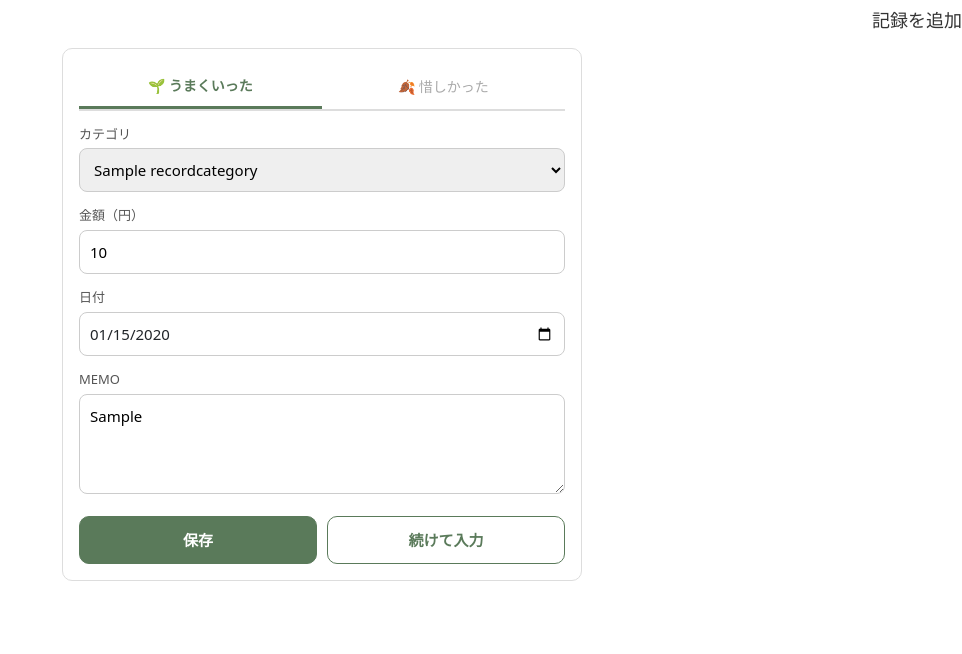
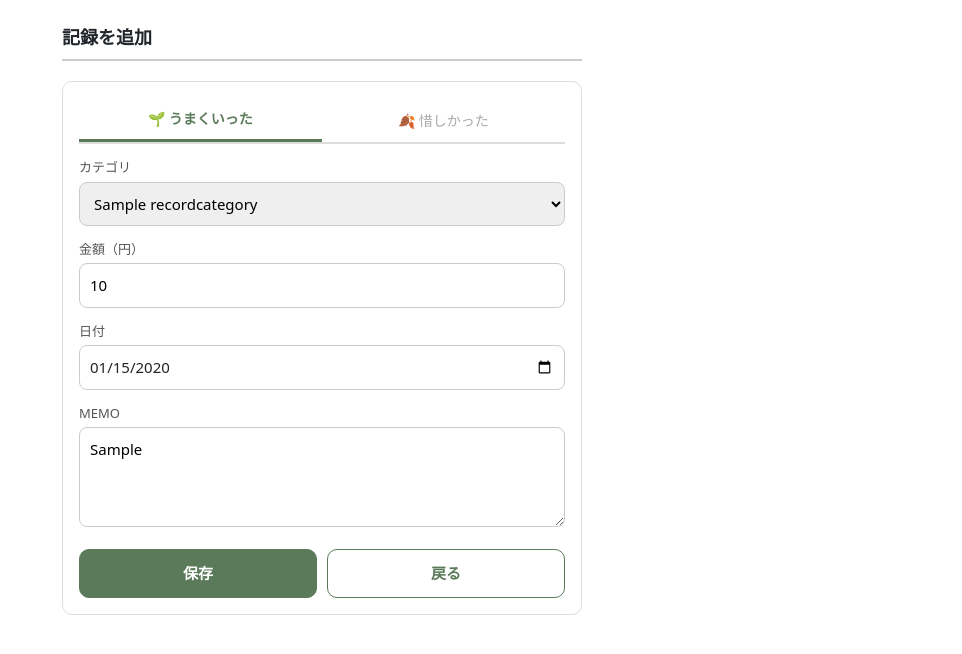
Before and after one commit to m1s0ra392-spec/Furikaeri-Wallet, a Django app: page /records/1/edit/ in a window 1280 px wide. Shown: the part 57-711 px from the top of the page, without its empty margins (318-1280 px from the left). Run offline with Django 5.2, Linux system fonts and the light colour scheme; a user stored in the database is signed in; tables that the repository leaves empty hold one stand-in row (values such as "Sample post"); some web fonts are replaced.

Commit message:
記録入力画面変更

```diff
--- a/records/views.py
+++ b/records/views.py
@@ -119,14 +119,15 @@ def record_create(request):
             record = form.save(commit=False)
             record.user = request.user
             record.save()
+            form = RecordForm()
             # 「続けて入力」ボタンが押された場合
             if request.POST.get("continue"):
-                form = RecordForm()   # フォームをリセット
-                saved = True          # モーダルを出す
+                saved = True
+                return_to_calendar = False  # ← カレンダーには戻らない
             else:
-                form = RecordForm()
-                saved = True  # モーダルを出す
-                return_to_calendar = True  # カレンダーへ戻るフラグ
+                saved = True
+                return_to_calendar = True
+         # バリデーションエラーの場合はformをそのまま使う
     else:
         form = RecordForm()
 
@@ -213,17 +214,23 @@ def record_list(request):
 @login_required
 def record_update(request, pk):
     record = get_object_or_404(Record, pk=pk, user=request.user)
+    saved = False
+    return_to_calendar = False
 
     if request.method == "POST":
         form = RecordForm(request.POST, instance=record)
         if form.is_valid():
             form.save()
-            return redirect("records:record_list")
+            form = RecordForm(instance=record)
+            saved = True
+            return_to_calendar = True
     else:
         form = RecordForm(instance=record)
 
     return render(request, "records/record_form.html", {
         "form": form,
+        "saved": saved,
+        "return_to_calendar": return_to_calendar,
         "edit_category_type": record.category.type,
         "edit_category_id":   record.category.id,
         "success_categories": RecordCategory.objects.filter(user=request.user, type=0),
--- a/templates/records/record_form.html
+++ b/templates/records/record_form.html
@@ -4,9 +4,13 @@
 <style>
   .page-title {
     font-size: 18px;
-    text-align: right;
-    margin: 10px 0 16px;
-    color: #333;
+    font-weight: bold;
+    border-bottom: 2px solid #ccc;
+    padding-bottom: 8px;
+    margin-bottom: 20px;
+    max-width: 520px;
+    margin-left: auto;
+    margin-right: auto;
   }
 
   .card {
@@ -111,8 +115,8 @@
     cursor: pointer;
   }
 </style>
-
-<h1 class="page-title">記録を追加</h1>
+<br>
+<div class="page-title">記録を追加</div>
 
 <!-- 保存完了モーダル -->
 {% if saved %}
@@ -124,7 +128,7 @@
       閉じる
     </button>
   {% else %}
-      <button onclick="document.getElementById('savedModal').classList.remove('show')">
+    <button onclick="location.href='{% url 'records:record_create' %}'">
       閉じる
     </button>
   {% endif %}
@@ -193,13 +197,18 @@
 
   <div class="btn-row">
     <button class="btn" type="submit">保存</button>
+    {% if edit_category_id %}
+      <a class="btn sub" href="{% url 'records:record_list' %}" style="text-align:center; text-decoration:none;">戻る</a>
+    {% else %}
       <button class="btn sub" type="submit" name="continue" value="1">続けて入力</button>
+    {% endif %}
   </div>
   </form>
 </div>
 
 <!--タブ切替時のカテゴリ表示分け-->
 <script>
+  // カテゴリデータ
   const categoryData = {
     0: [
       {% for cat in success_categories %}
@@ -246,6 +255,7 @@
   const initialCategoryId = {{ edit_category_id|default:"null" }};
 
   document.addEventListener("DOMContentLoaded", () => {
+    // タブ初期化
     switchTab(initialType);
 
     // 編集時：正しいカテゴリIDを選択状態にする
@@ -255,9 +265,7 @@
     }
   });
 
-</script>
-
-<script>
+    // メモのバリデーション
   document.addEventListener('DOMContentLoaded', () => {
     const memoEl = document.querySelector('[name="memo"]');
     if (!memoEl) return;
@@ -269,6 +277,17 @@
       memoEl.setCustomValidity('');
     });
   });
+
+    // 二重送信防止
+  document.querySelector('form').addEventListener('submit', function(e) {
+    const clicked = document.activeElement;
+    // 少し遅らせてdisabledにする（POSTデータが送られた後）
+    setTimeout(() => {
+      this.querySelectorAll('button[type="submit"]').forEach(btn => {
+        btn.disabled = true;
+      });
+    }, 0);
+  });
 </script>
 
 {% endblock %}
```
Lines whose indentation alone changed are shown as unchanged.
